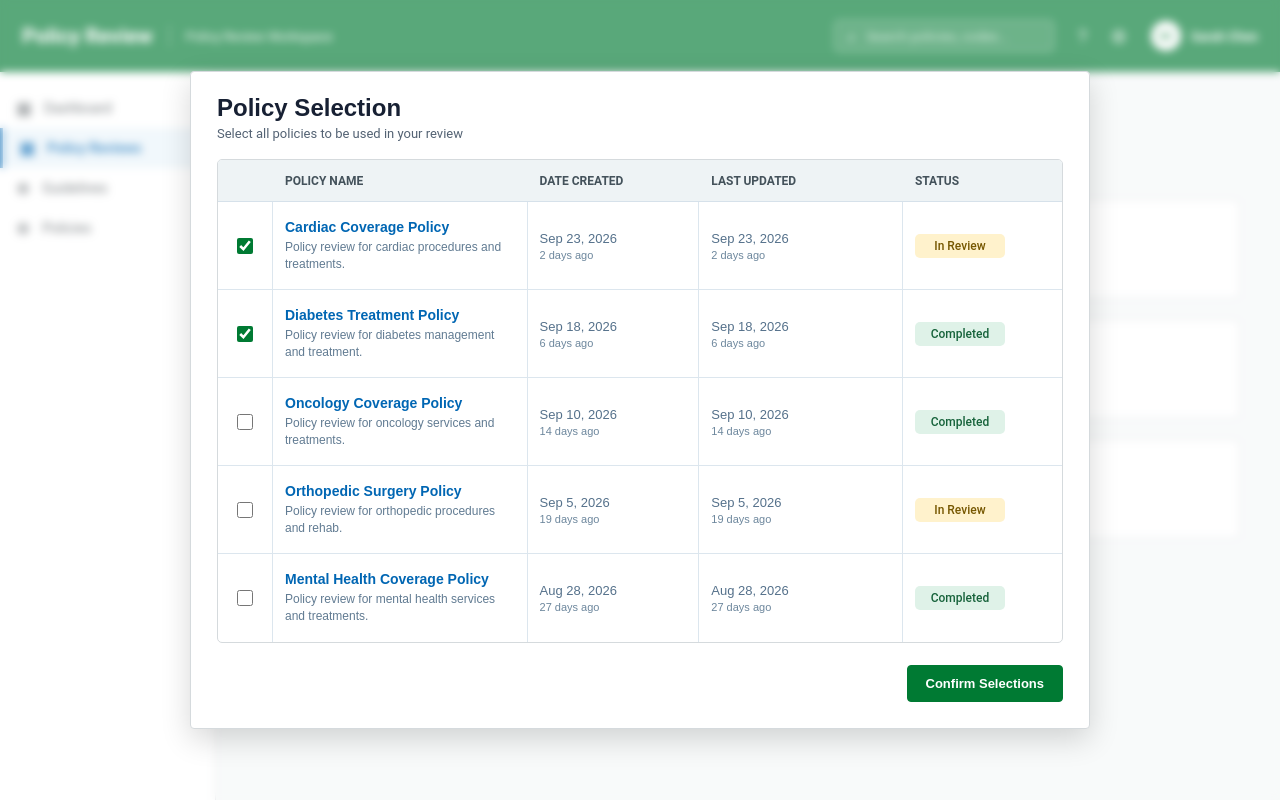
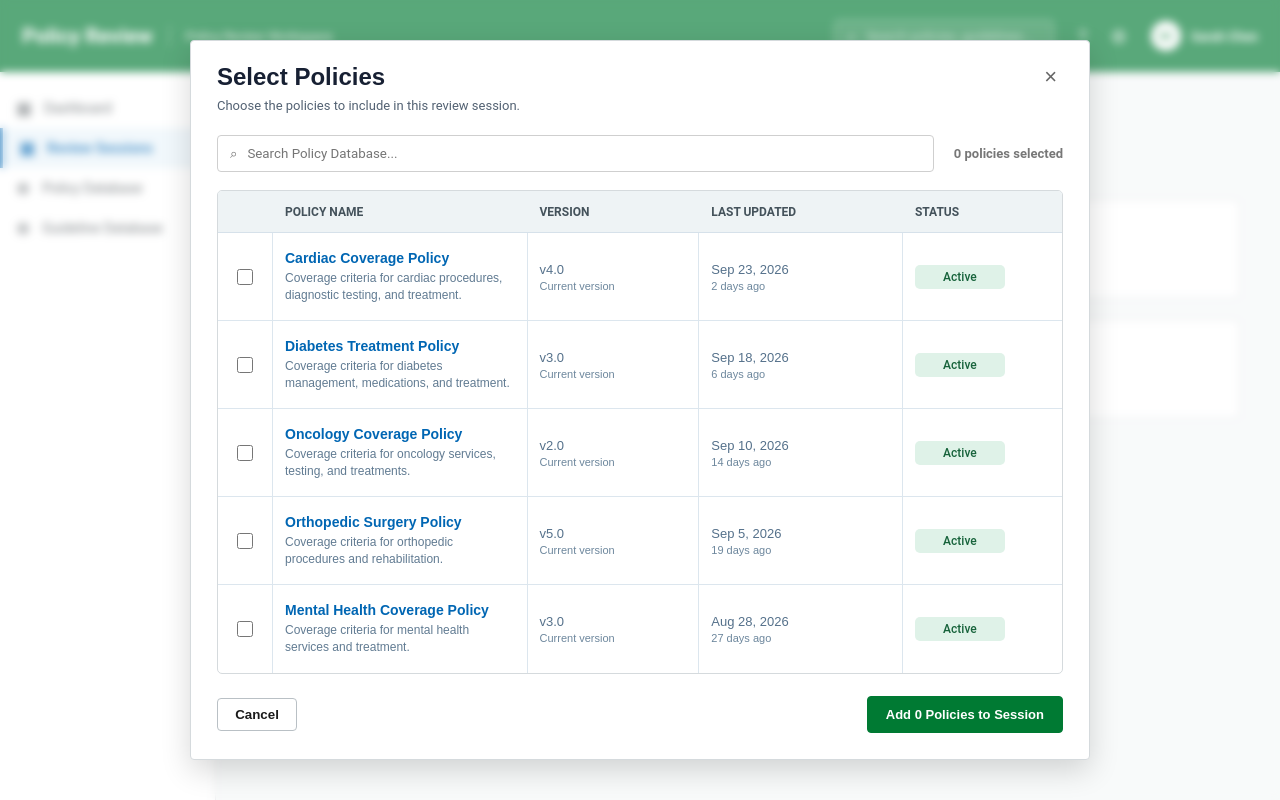
Before and after one commit to tarakodukula/policy-reviewer, a React (Vite) app: page /#/reviews/new/select-policies in a window 1280 px wide. Built offline with nearby package versions, Linux system fonts and the light colour scheme.

Commit message:
Update policy selection for review sessions

```diff
--- a/src/pages/PolicySelectionPage.jsx
+++ b/src/pages/PolicySelectionPage.jsx
@@ -3,7 +3,6 @@ import { useNavigate } from 'react-router-dom'
 
 function PolicySelectionPage() {
   const navigate = useNavigate()
-
 
   // ==========================================
   // ORIGINAL POLICIES
@@ -14,63 +13,63 @@ function PolicySelectionPage() {
       id: 1,
       name: 'Cardiac Coverage Policy',
       description:
-        'Policy review for cardiac procedures and treatments.',
+        'Coverage criteria for cardiac procedures, diagnostic testing, and treatment.',
       date: 'Sep 23, 2026',
       age: '2 days ago',
       updated: 'Sep 23, 2026',
       updatedAge: '2 days ago',
-      status: 'In Review',
+      status: 'Active',
+      version: 'v4.0',
     },
-
     {
       id: 2,
       name: 'Diabetes Treatment Policy',
       description:
-        'Policy review for diabetes management and treatment.',
+        'Coverage criteria for diabetes management, medications, and treatment.',
       date: 'Sep 18, 2026',
       age: '6 days ago',
       updated: 'Sep 18, 2026',
       updatedAge: '6 days ago',
-      status: 'Completed',
+      status: 'Active',
+      version: 'v3.0',
     },
-
     {
       id: 3,
       name: 'Oncology Coverage Policy',
       description:
-        'Policy review for oncology services and treatments.',
+        'Coverage criteria for oncology services, testing, and treatments.',
       date: 'Sep 10, 2026',
       age: '14 days ago',
       updated: 'Sep 10, 2026',
       updatedAge: '14 days ago',
-      status: 'Completed',
+      status: 'Active',
+      version: 'v2.0',
     },
-
     {
       id: 4,
       name: 'Orthopedic Surgery Policy',
       description:
-        'Policy review for orthopedic procedures and rehab.',
+        'Coverage criteria for orthopedic procedures and rehabilitation.',
       date: 'Sep 5, 2026',
       age: '19 days ago',
       updated: 'Sep 5, 2026',
       updatedAge: '19 days ago',
-      status: 'In Review',
+      status: 'Active',
+      version: 'v5.0',
     },
-
     {
       id: 5,
       name: 'Mental Health Coverage Policy',
       description:
-        'Policy review for mental health services and treatments.',
+        'Coverage criteria for mental health services and treatment.',
       date: 'Aug 28, 2026',
       age: '27 days ago',
       updated: 'Aug 28, 2026',
       updatedAge: '27 days ago',
-      status: 'Completed',
+      status: 'Active',
+      version: 'v3.0',
     },
   ]
-
 
   // ==========================================
   // GET NEWLY UPLOADED POLICIES
@@ -81,15 +80,13 @@ function PolicySelectionPage() {
       localStorage.getItem('addedPolicies')
     ) || []
 
-
-  // Convert uploaded policy properties so they
-  // match the properties used by this page
   const addedPolicies = savedPolicies.map((policy) => ({
     ...policy,
 
     date:
       policy.date ||
-      policy.created,
+      policy.created ||
+      'Recently',
 
     age:
       policy.age ||
@@ -99,13 +96,21 @@ function PolicySelectionPage() {
     updated:
       policy.updated ||
       policy.date ||
-      policy.created,
+      policy.created ||
+      'Recently',
 
     updatedAge:
       policy.updatedAge ||
       'Just now',
+
+    status:
+      policy.status ||
+      'Active',
+
+    version:
+      policy.version ||
+      'v1.0',
   }))
-
 
   // ==========================================
   // GET DELETED POLICY IDS
@@ -115,7 +120,6 @@ function PolicySelectionPage() {
     JSON.parse(
       localStorage.getItem('deletedPolicyIds')
     ) || []
-
 
   // ==========================================
   // COMBINE ALL POLICIES
@@ -129,20 +133,41 @@ function PolicySelectionPage() {
       !deletedPolicyIds.includes(policy.id)
   )
 
-
   // ==========================================
-  // SELECTED POLICIES
+  // PREVIOUSLY SELECTED POLICIES
   // ==========================================
 
-  // Start with policies 1 and 2 checked,
-  // as long as they have not been deleted.
-  const startingSelections = [1, 2].filter((id) =>
-    policies.some((policy) => policy.id === id)
-  )
+  const previouslySelected =
+    JSON.parse(
+      localStorage.getItem('selectedPolicies')
+    ) || []
+
+  const startingSelections =
+    previouslySelected.map(
+      (policy) => policy.id
+    )
 
   const [selectedPolicies, setSelectedPolicies] =
     useState(startingSelections)
 
+  // ==========================================
+  // SEARCH
+  // ==========================================
+
+  const [search, setSearch] = useState('')
+
+  const visiblePolicies = policies.filter((policy) => {
+    const searchText = search.toLowerCase()
+
+    return (
+      policy.name
+        .toLowerCase()
+        .includes(searchText) ||
+      (policy.description || '')
+        .toLowerCase()
+        .includes(searchText)
+    )
+  })
 
   // ==========================================
   // CHECK / UNCHECK POLICY
@@ -150,65 +175,61 @@ function PolicySelectionPage() {
 
   function togglePolicy(id) {
     if (selectedPolicies.includes(id)) {
-
       setSelectedPolicies(
         selectedPolicies.filter(
           (policyId) => policyId !== id
         )
       )
-
     } else {
-
       setSelectedPolicies([
         ...selectedPolicies,
         id,
       ])
-
     }
   }
-
 
   // ==========================================
   // CONFIRM SELECTIONS
   // ==========================================
 
   function confirmSelections() {
+    if (selectedPolicies.length === 0) {
+      alert(
+        'Please select at least one policy for this review session.'
+      )
+      return
+    }
 
     const selected = policies.filter(
       (policy) =>
         selectedPolicies.includes(policy.id)
     )
 
-
-    // Save selected policies in the browser
     localStorage.setItem(
       'selectedPolicies',
       JSON.stringify(selected)
     )
 
-
-    // Return to New Policy Review
     navigate('/reviews/new')
   }
 
+  // ==========================================
+  // CANCEL
+  // ==========================================
+
+  function cancelSelection() {
+    navigate('/reviews/new')
+  }
 
   return (
     <div className="policy-selection-page">
-
-
       {/* ======================================
-          FAKE BLURRED PAGE UNDERNEATH
+          BACKGROUND PAGE
       ====================================== */}
 
       <div className="selection-background">
-
-
-        {/* TOP BAR */}
-
         <header className="top-bar">
-
           <div className="brand-area">
-
             <span className="brand-name">
               Policy Review
             </span>
@@ -218,38 +239,29 @@ function PolicySelectionPage() {
             <span className="workspace-name">
               Policy Review Workspace
             </span>
-
           </div>
 
-
           <div className="top-right">
-
             <div className="search-box">
-
               <span>
                 ⌕
               </span>
 
               <input
                 type="text"
-                placeholder="Search policies, codes..."
+                placeholder="Search policies, guidelines..."
               />
-
             </div>
-
 
             <span className="top-icon">
               ?
             </span>
 
-
             <span className="top-icon">
               ⚙
             </span>
 
-
             <div className="user-area">
-
               <div className="user-avatar">
                 SC
               </div>
@@ -257,125 +269,73 @@ function PolicySelectionPage() {
               <span>
                 Sarah Chen
               </span>
-
             </div>
-
           </div>
-
         </header>
 
-
-
         <div className="app-body">
-
-
-          {/* SIDEBAR */}
-
           <aside className="sidebar">
-
-
             <div className="nav-item">
-
               <span className="nav-icon">
                 ▦
               </span>
 
               Dashboard
-
             </div>
 
-
             <div className="nav-item active">
-
               <span className="nav-icon">
                 ▣
               </span>
 
-              Policy Reviews
-
+              Review Sessions
             </div>
 
-
             <div className="nav-item">
-
               <span className="nav-icon">
                 ⊗
               </span>
 
-              Guidelines
-
+              Policy Database
             </div>
 
-
             <div className="nav-item">
-
               <span className="nav-icon">
                 ⊗
               </span>
 
-              Policies
+              Guideline Database
+            </div>
+          </aside>
 
+          <main className="selection-background-content">
+            <span>
+              ← Back to Review Sessions
+            </span>
+
+            <h1>
+              Start a Review Session
+            </h1>
+
+            <p>
+              Create a review session and choose the policies
+              that should be evaluated.
+            </p>
+
+            <div className="background-card">
+              <h2>
+                Review Session Details
+              </h2>
             </div>
 
-
-          </aside>
-
-
-
-          {/* BACKGROUND CONTENT */}
-
-          <main className="selection-background-content">
-
-            <span>
-              ← Back to Policy Reviews
-            </span>
-
-
-            <h1>
-              New Policy Review
-            </h1>
-
-
-            <p>
-              Upload a policy document and select the
-              guidelines to use for this review.
-            </p>
-
-
             <div className="background-card">
-
               <h2>
-                Review Information
+                Policies in this Review Session
               </h2>
-
             </div>
-
-
-            <div className="background-card">
-
-              <h2>
-                Policy Document(s)
-              </h2>
-
-            </div>
-
-
-            <div className="background-card">
-
-              <h2>
-                External Guidelines Settings
-              </h2>
-
-            </div>
-
           </main>
-
-
         </div>
-
       </div>
-
-
 
       {/* ======================================
           DARK / BLUR OVERLAY
@@ -383,40 +343,116 @@ function PolicySelectionPage() {
 
       <div
         className="selection-overlay"
-        onClick={() =>
-          navigate('/reviews/new')
-        }
+        onClick={cancelSelection}
       ></div>
-
-
 
       {/* ======================================
           POLICY SELECTION MODAL
       ====================================== */}
 
       <div className="policy-selection-modal">
+        {/* ==================================
+            MODAL HEADER
+        ================================== */}
 
+        <div
+          style={{
+            display: 'flex',
+            justifyContent: 'space-between',
+            alignItems: 'flex-start',
+            gap: '20px',
+            marginBottom: '8px',
+          }}
+        >
+          <div>
+            <h1
+              style={{
+                marginBottom: '7px',
+              }}
+            >
+              Select Policies
+            </h1>
 
-        <h1>
-          Policy Selection
-        </h1>
+            <p
+              className="selection-subtitle"
+              style={{
+                margin: 0,
+              }}
+            >
+              Choose the policies to include in this review session.
+            </p>
+          </div>
 
+          <button
+            type="button"
+            onClick={cancelSelection}
+            style={{
+              border: 'none',
+              background: 'transparent',
+              fontSize: '22px',
+              cursor: 'pointer',
+              color: '#666',
+            }}
+            aria-label="Close policy selection"
+          >
+            ×
+          </button>
+        </div>
 
-        <p className="selection-subtitle">
-          Select all policies to be used in your review
-        </p>
+        {/* ==================================
+            SEARCH + SELECTION COUNT
+        ================================== */}
 
+        <div
+          style={{
+            display: 'flex',
+            justifyContent: 'space-between',
+            alignItems: 'center',
+            gap: '20px',
+            margin: '22px 0 18px',
+          }}
+        >
+          <input
+            type="text"
+            placeholder="⌕   Search Policy Database..."
+            value={search}
+            onChange={(event) =>
+              setSearch(event.target.value)
+            }
+            style={{
+              flex: 1,
+              minWidth: 0,
+              padding: '10px 12px',
+              border: '1px solid #cfcfcf',
+              borderRadius: '4px',
+              fontFamily: 'inherit',
+            }}
+          />
 
+          <span
+            style={{
+              fontSize: '13px',
+              fontWeight: '700',
+              color:
+                selectedPolicies.length > 0
+                  ? '#0078bf'
+                  : '#777',
+              whiteSpace: 'nowrap',
+            }}
+          >
+            {selectedPolicies.length}{' '}
+            {selectedPolicies.length === 1
+              ? 'policy selected'
+              : 'policies selected'}
+          </span>
+        </div>
 
-        {/* TABLE */}
+        {/* ==================================
+            POLICY TABLE
+        ================================== */}
 
         <div className="selection-table">
-
-
-          {/* TABLE HEADER */}
-
           <div className="selection-table-header">
-
             <div></div>
 
             <div>
@@ -424,7 +460,7 @@ function PolicySelectionPage() {
             </div>
 
             <div>
-              DATE CREATED
+              VERSION
             </div>
 
             <div>
@@ -434,25 +470,22 @@ function PolicySelectionPage() {
             <div>
               STATUS
             </div>
-
           </div>
 
-
-
-          {/* POLICY ROWS */}
-
-          {policies.map((policy) => (
-
+          {visiblePolicies.map((policy) => (
             <div
               className="selection-table-row"
               key={policy.id}
+              style={{
+                cursor: 'pointer',
+              }}
+              onClick={() =>
+                togglePolicy(policy.id)
+              }
             >
-
-
               {/* CHECKBOX */}
 
               <div className="selection-checkbox-cell">
-
                 <input
                   type="checkbox"
                   checked={
@@ -463,16 +496,15 @@ function PolicySelectionPage() {
                   onChange={() =>
                     togglePolicy(policy.id)
                   }
+                  onClick={(event) =>
+                    event.stopPropagation()
+                  }
                 />
-
               </div>
 
-
-
-              {/* POLICY NAME */}
+              {/* POLICY */}
 
               <div className="selection-policy-name">
-
                 <strong>
                   {policy.name}
                 </strong>
@@ -480,31 +512,23 @@ function PolicySelectionPage() {
                 <p>
                   {policy.description}
                 </p>
-
               </div>
 
-
-
-              {/* DATE CREATED */}
+              {/* VERSION */}
 
               <div className="selection-date">
-
                 <span>
-                  {policy.date}
+                  {policy.version || 'v1.0'}
                 </span>
 
                 <small>
-                  {policy.age}
+                  Current version
                 </small>
-
               </div>
-
-
 
               {/* LAST UPDATED */}
 
               <div className="selection-date">
-
                 <span>
                   {policy.updated}
                 </span>
@@ -512,57 +536,65 @@ function PolicySelectionPage() {
                 <small>
                   {policy.updatedAge}
                 </small>
-
               </div>
-
-
 
               {/* STATUS */}
 
               <div>
-
                 <span
-                  className={
-                    policy.status === 'Completed'
-                      ? 'status completed'
-                      : 'status in-review'
-                  }
+                  className="status completed"
                 >
-                  {policy.status}
+                  {policy.status || 'Active'}
                 </span>
-
               </div>
-
-
             </div>
-
           ))}
 
-
+          {visiblePolicies.length === 0 && (
+            <div
+              style={{
+                padding: '30px',
+                textAlign: 'center',
+                color: '#777',
+              }}
+            >
+              No policies match your search.
+            </div>
+          )}
         </div>
 
-
-
         {/* ==================================
-            CONFIRM BUTTON
+            BOTTOM ACTIONS
         ================================== */}
 
-        <div className="selection-confirm-row">
+        <div
+          className="selection-confirm-row"
+          style={{
+            display: 'flex',
+            justifyContent: 'space-between',
+            alignItems: 'center',
+          }}
+        >
+          <button
+            type="button"
+            className="cancel-review-button"
+            onClick={cancelSelection}
+          >
+            Cancel
+          </button>
 
           <button
             type="button"
             className="confirm-selection-button"
             onClick={confirmSelections}
           >
-            Confirm Selections
+            Add {selectedPolicies.length}{' '}
+            {selectedPolicies.length === 1
+              ? 'Policy'
+              : 'Policies'} to Session
           </button>
-
         </div>
-
-
       </div>
-
-
     </div>
   )
 }
```
